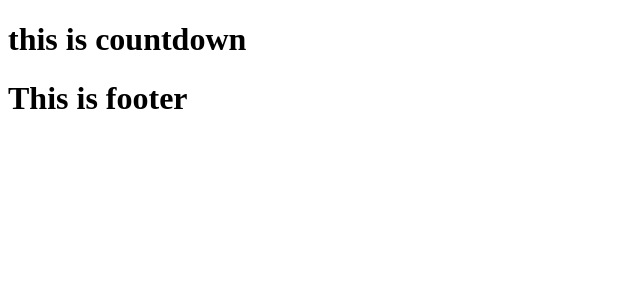
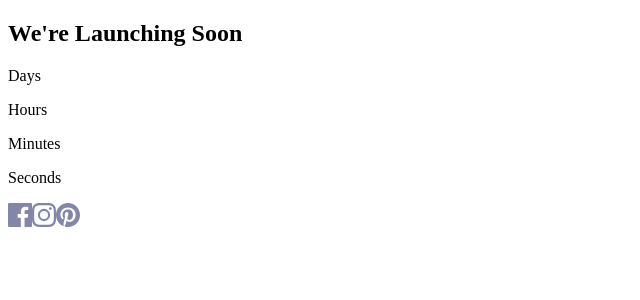
Before and after one commit to mmuneeb1000/launch-countdown-timer-dynamic, a React (Vite) app in the folder client/: page / in a window 1280 px wide. Shown: the top 300 px of the page, without its empty margins (0-640 px from the left). Built offline with nearby package versions, Linux system fonts and the light colour scheme.

Commit message:
components established

```diff
--- a/client/src/components/Countdown.jsx
+++ b/client/src/components/Countdown.jsx
@@ -1,3 +1,28 @@
-export default function Countdown() {
-  return <h1>this is countdown</h1>;
+import { useState } from "react";
+import { useEffect } from "react";
+
+function Countdown() {
+  return (
+    <section>
+      <h1>We're Launching Soon</h1>
+      <div className="countdown">
+        <span className="days-count"></span>
+        <p>Days</p>
+      </div>
+      <div className="countdown">
+        <span className="hours-count"></span>
+        <p>Hours</p>
+      </div>
+      <div className="countdown">
+        <span className="minutes-count"></span>
+        <p>Minutes</p>
+      </div>
+      <div className="countdown">
+        <span className="seconds-count"></span>
+        <p>Seconds</p>
+      </div>
+    </section>
+  );
 }
+
+export default Countdown;
--- a/client/src/components/Footer.jsx
+++ b/client/src/components/Footer.jsx
@@ -1,3 +1,13 @@
+import facebookIcon from "../assets/images/icon-facebook.svg";
+import InstagramIcon from "../assets/images/icon-instagram.svg";
+import pinterestIcon from "../assets/images/icon-pinterest.svg";
+
 export default function Footer() {
-  return <h1>This is footer</h1>;
+  return (
+    <footer>
+      <img src={facebookIcon} />
+      <img src={InstagramIcon} />
+      <img src={pinterestIcon} />
+    </footer>
+  );
 }
```
